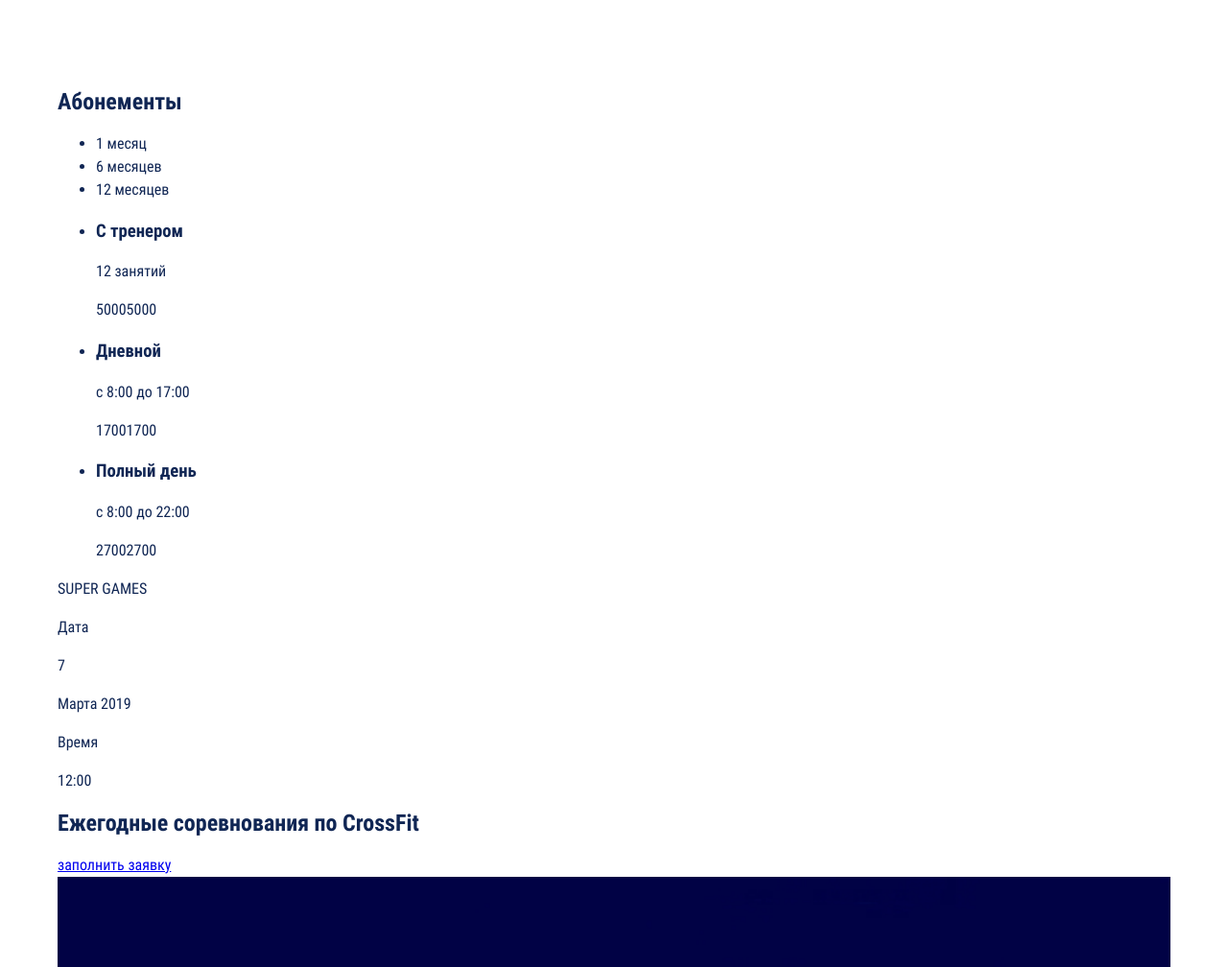
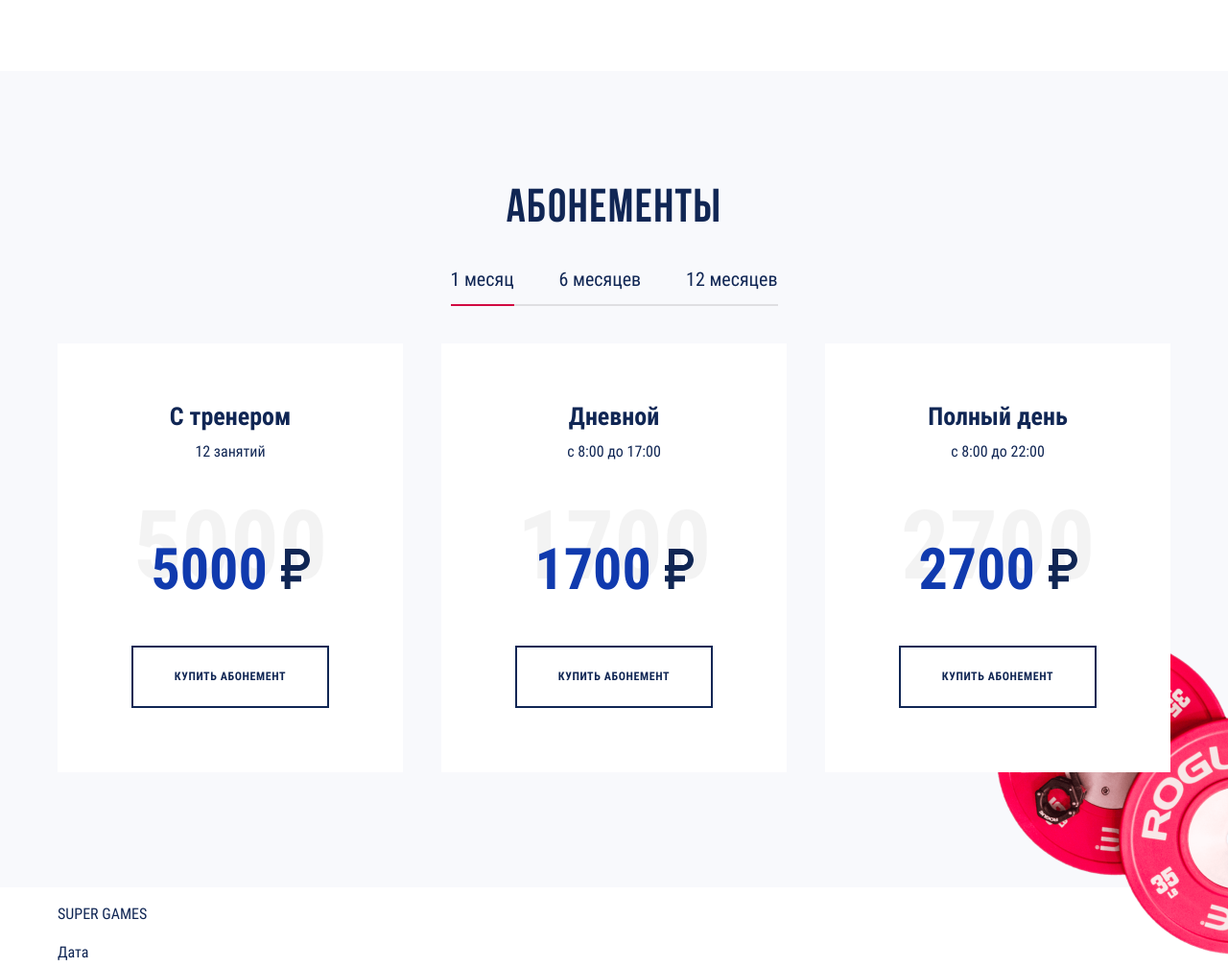
Before and after one commit to Aznaur/fitness-center, a website: page source/index.html in a window 1280 px wide. Shown: the part 1340-2348 px from the top of the page at 96% size. Drawn offline with nearby package versions, Linux system fonts and the light colour scheme; files that its build step writes are made by us from their sources.

Commit message:
Блок Абонементы

```diff
--- a/source/index.html
+++ b/source/index.html
@@ -100,29 +100,56 @@
         <div class="subscription__wrapp">
           <h2 class="subscription__title">Абонементы</h2>
           <ul class="subscription__duration duration-list">
-            <li class="duration-list__item">1 месяц</li>
+            <li class="duration-list__item duration-list__item--active">1 месяц</li>
             <li class="duration-list__item">6 месяцев</li>
             <li class="duration-list__item">12 месяцев</li>
           </ul>
 
           <ul class="subscription__options options-list">
             <li class="options-list__item">
+              <div class="options-list__wrapp">
                 <h3 class="options-list__title">С тренером</h3>
                 <p class="options-list__subtitle">12 занятий</p>
-              <p class="options-list__price">5000<span>5000</span></p>
-              <a href="#" class="options-list__btn"></a>
+                <p class="options-list__price">5000
+                  <svg width="30" height="42" viewBox="0 0 30 42" fill="none" xmlns="http://www.w3.org/2000/svg">
+                    <path fill-rule="evenodd" clip-rule="evenodd" d="M0 17H6V23H0V17Z" fill="#102654"/>
+                    <path fill-rule="evenodd" clip-rule="evenodd" d="M3.65854 28.3214V18H9.65854V28.3214H21V34.3214H9.65854V42H3.65854V34.3214H0V28.3214H3.65854Z" fill="#102654"/>
+                    <path fill-rule="evenodd" clip-rule="evenodd" d="M18.5 6H10V17H18.5C21.5376 17 24 14.5376 24 11.5C24 8.46243 21.5376 6 18.5 6ZM4 0V23H18.5C24.8513 23 30 17.8513 30 11.5C30 5.14873 24.8513 0 18.5 0H4Z" fill="#102654"/>
+                  </svg>
+                  <span>5000</span>
+                </p>
+                <a href="#" class="options-list__btn">купить абонемент</a>
+              </div>
             </li>
             <li class="options-list__item">
+              <div class="options-list__wrapp">
                 <h3 class="options-list__title">Дневной</h3>
                 <p class="options-list__subtitle">с 8:00 до 17:00</p>
-              <p class="options-list__price">1700<span>1700</span></p>
-              <a href="#" class="options-list__btn"></a>
+                <p class="options-list__price">1700
+                  <svg width="30" height="42" viewBox="0 0 30 42" fill="none" xmlns="http://www.w3.org/2000/svg">
+                    <path fill-rule="evenodd" clip-rule="evenodd" d="M0 17H6V23H0V17Z" fill="#102654"/>
+                    <path fill-rule="evenodd" clip-rule="evenodd" d="M3.65854 28.3214V18H9.65854V28.3214H21V34.3214H9.65854V42H3.65854V34.3214H0V28.3214H3.65854Z" fill="#102654"/>
+                    <path fill-rule="evenodd" clip-rule="evenodd" d="M18.5 6H10V17H18.5C21.5376 17 24 14.5376 24 11.5C24 8.46243 21.5376 6 18.5 6ZM4 0V23H18.5C24.8513 23 30 17.8513 30 11.5C30 5.14873 24.8513 0 18.5 0H4Z" fill="#102654"/>
+                  </svg>
+                  <span>1700</span>
+                </p>
+                <a href="#" class="options-list__btn">купить абонемент</a>
+              </div>
             </li>
             <li class="options-list__item">
+              <div class="options-list__wrapp">
                 <h3 class="options-list__title">Полный день</h3>
                 <p class="options-list__subtitle">с 8:00 до 22:00</p>
-              <p class="options-list__price">2700<span>2700</span></p>
-              <a href="#" class="options-list__btn"></a>
+                <p class="options-list__price">2700
+                  <svg width="30" height="42" viewBox="0 0 30 42" fill="none" xmlns="http://www.w3.org/2000/svg">
+                    <path fill-rule="evenodd" clip-rule="evenodd" d="M0 17H6V23H0V17Z" fill="#102654"/>
+                    <path fill-rule="evenodd" clip-rule="evenodd" d="M3.65854 28.3214V18H9.65854V28.3214H21V34.3214H9.65854V42H3.65854V34.3214H0V28.3214H3.65854Z" fill="#102654"/>
+                    <path fill-rule="evenodd" clip-rule="evenodd" d="M18.5 6H10V17H18.5C21.5376 17 24 14.5376 24 11.5C24 8.46243 21.5376 6 18.5 6ZM4 0V23H18.5C24.8513 23 30 17.8513 30 11.5C30 5.14873 24.8513 0 18.5 0H4Z" fill="#102654"/>
+                  </svg>
+                  <span>2700</span>
+                </p>
+                <a href="#" class="options-list__btn">купить абонемент</a>
+              </div>
             </li>
           </ul>
         </div>
--- /dev/null
+++ b/source/sass/blocks/duration-list.scss
@@ -0,0 +1,32 @@
+.duration-list {
+  display: flex;
+  justify-content: space-between;
+}
+
+.duration-list__item {
+  font-size: 20px;
+  line-height: 30px;
+  cursor: pointer;
+}
+
+.duration-list__item--active {
+  position: relative;
+
+  &::after {
+    content: "";
+    position: absolute;
+    width: 100%;
+    height: 2px;
+    background-color: #D10A42;
+    bottom: -13px;
+    left: 0;
+    cursor: default;
+  }
+}
+
+@media (max-width: $table-width) {
+  .duration-list__item {
+    font-size: 18px;
+    line-height: 27px;
+  }
+}
--- /dev/null
+++ b/source/sass/blocks/options-list.scss
@@ -0,0 +1,109 @@
+.options-list {
+  display: flex;
+  width: 100%;
+  justify-content: space-between;
+}
+
+.options-list__item {
+  padding: 7px;
+  width: 31.035%;
+  background-color: #ffffff;
+  box-sizing: border-box;
+  display: flex;
+  justify-content: center;
+  z-index: 2;
+
+  &:hover {
+    background: linear-gradient(135deg, #D10A42 0%, #00359F 100%)
+  }
+}
+
+.options-list__wrapp {
+  width: 206px;
+  background-color: #ffffff;
+  padding-top: 55px;
+  padding-bottom: 60px;
+  text-align: center;
+  min-height: 300px;
+}
+
+.options-list__title,
+.options-list__subtitle,
+.options-list__price {
+  margin: 0;
+  padding: 0;
+}
+
+.options-list__title {
+  font-size: 26px;
+  line-height: 29px;
+  margin-bottom: 10px;
+}
+
+.options-list__subtitle {
+  margin-bottom: 66px;
+}
+
+.options-list__price {
+  position: relative;
+  font-size: 60px;
+  line-height: 90px;
+  font-weight: bold;
+  color: #103AAE;
+  z-index: 1;
+  margin-bottom: 34px;
+
+  & span {
+    position: absolute;
+    font-size: 100px;
+    line-height: 150px;
+    color: #E8E8E8;
+    opacity: 0.48;
+    left: 2px;
+    top: -55px;
+    z-index: -1;
+  }
+}
+
+.options-list__btn {
+  width: 100%;
+  display: block;
+  text-decoration: none;
+  color: #102654;
+  border: 2px solid #102654;
+  box-sizing: border-box;
+  padding-left: 40px;
+  padding-right: 40px;
+  padding-top: 23px;
+  padding-bottom: 24px;
+  font-size: 12px;
+  font-weight: bold;
+  line-height: 14px;
+  letter-spacing: 0.05em;
+  text-transform: uppercase;
+
+  &:hover {
+    background: linear-gradient(90deg, #D10A42 0%, #00359F 100%);
+    color: #ffffff;
+    border: transparent;
+    padding-bottom: 26px;
+    padding-top: 25px;
+  }
+}
+
+@media (max-width: $table-width) {
+  .options-list {
+    width: 65%;
+    flex-direction: column;
+    justify-content: space-between;
+  }
+
+  .options-list__item {
+    width: 100%;
+    margin-bottom: 40px;
+  }
+
+  .options-list__title {
+    line-height: 29px;
+  }
+}
--- /dev/null
+++ b/source/sass/blocks/subscription.scss
@@ -0,0 +1,79 @@
+.subscription {
+  background-color: #F8F9FC;
+  padding-top: 120px;
+  padding-bottom: 120px;
+  position: relative;
+
+  &::after {
+    content: "";
+    position: absolute;
+    width: 287px;
+    height: 494px;
+    right: 0;
+    bottom: -151px;
+    background-image: url("../img/training-apparatus-desktop@1x.png");
+    background-repeat: no-repeat;
+    background-position: top center;
+    background-size: cover;
+  }
+}
+
+.subscription__wrapp {
+  display: flex;
+  flex-direction: column;
+  align-items: center;
+}
+
+.subscription__title {
+  margin: 0;
+  padding: 0;
+  font-family: $Bebas-Neue;
+  font-size: 49px;
+  line-height: 49px;
+  letter-spacing: 0.03em;
+  margin-bottom: 33px;
+}
+
+.subscription__duration {
+  list-style: none;
+  margin: 0;
+  padding: 0;
+  width: 341px;
+  padding-bottom: 11px;
+  border-bottom: 2px solid rgba(120, 120, 120, 0.2);
+  margin-bottom: 39px;
+}
+
+.subscription__options {
+  list-style: none;
+  margin: 0;
+  padding: 0;
+}
+
+
+@media (max-width: $table-width) {
+  .subscription {
+    padding-top: 97px;
+    padding-bottom: 64px;
+
+    &::after {
+      content: "";
+      width: 347px;
+      height: 444px;
+      right: 0;
+      bottom: -125px;
+      background-image: url("../img/training-apparatus-tablet@1x.png");
+    }
+  }
+
+  .subscription__title {
+    font-size: 42px;
+    line-height: 42px;
+    margin-bottom: 31px;
+  }
+
+  .subscription__duration {
+    width: 332px;
+    margin-bottom: 44px;
+  }
+}
--- a/source/sass/style.scss
+++ b/source/sass/style.scss
@@ -19,3 +19,6 @@
 @import "blocks/main-nav";
 @import "blocks/footer-social";
 @import "blocks/nav-column";
+@import "blocks/subscription";
+@import "blocks/duration-list";
+@import "blocks/options-list";
```
Also changed, not shown: source/img/ru.svg (added). Lines whose indentation alone changed are shown as unchanged.
